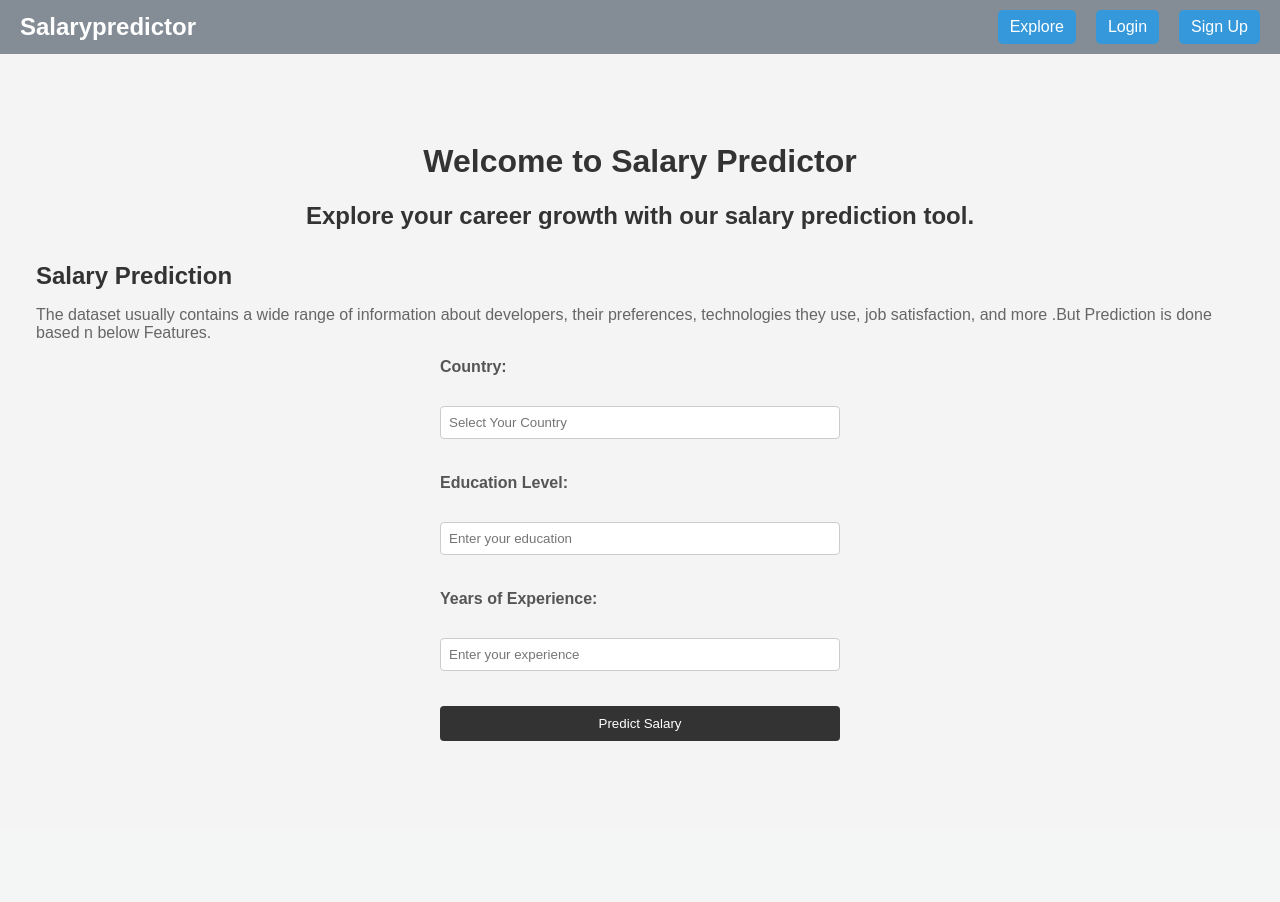
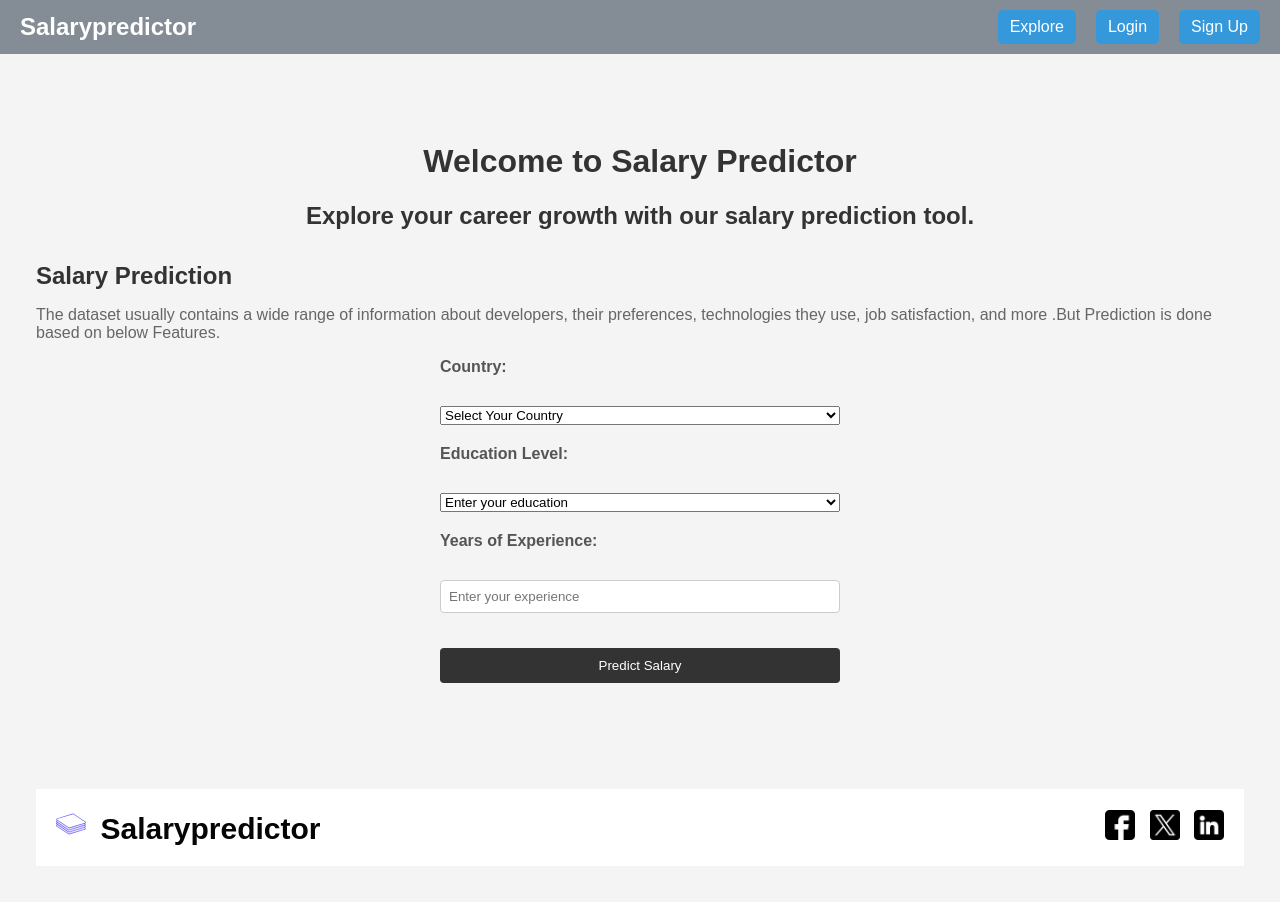
Before and after one commit to Gowthamchandu307/Salary-Prediction, a Flask app: page / in a window 1280 px wide. Before the commit the page ends 741 px from the top, so only its background shows below. Run offline with Flask 3, Linux system fonts and the light colour scheme; parts of the project's set-up code (start-up, migrations or seed data) failed here and were passed over; some libraries are stand-ins or nearby versions.

Commit message:
commit changes

```diff
--- a/app.py
+++ b/app.py
@@ -1,6 +1,7 @@
 import json
 import pickle
 from flask import Flask, request, app, jsonify, url_for, render_template
+#from forex_python.converter import CurrencyRates
 from sklearn.preprocessing import StandardScaler
 import numpy as np
 import pandas as pd
@@ -96,13 +97,12 @@ def predict():
         return render_template("home.html", prediction_text="Invalid input. Please provide values for all features.")
 
 
-
     final_input = scalar.transform([list(data.values())])
     output = regmodel.predict(final_input)[0]
 
 
     formatted_output = round(output, 2)
-    return render_template("home.html", prediction_text="{}".format(formatted_output))
+    return render_template("home.html", prediction_text="$ {} [annually]".format(formatted_output))
 
 if __name__ == "__main__":
     app.run(debug=True)
--- a/static/styles.css
+++ b/static/styles.css
@@ -157,3 +157,26 @@ button:hover {
   border: none;
   cursor: pointer;
 }
+
+.footer {
+  background-color: #fff;
+  color: white;
+  padding: 20px;
+  display: flex;
+  justify-content: space-between;
+  align-items: center;
+}
+.footer-left img {
+  width: 30px; /* Adjust the size of your logo */
+  margin-right: 10px;
+}
+
+.footer-right img {
+  width: 30px;
+  height: auto;
+  margin-left: 10px;
+}
+.footer-left span {
+  color: #050505;
+  font-weight: bold;
+  font-size: 30px;
--- a/templates/home.html
+++ b/templates/home.html
@@ -42,7 +42,7 @@
                                         <p class="body-copy">The dataset usually contains a wide range of information
                                             about developers, their preferences, technologies they use, job
                                             satisfaction, and more
-                                            .But Prediction is done based n below Features.
+                                            .But Prediction is done based on below Features.
 
                                         </p>
                                         <p>
@@ -50,12 +50,34 @@
                                             <form action="{{ url_for('predict')}}" method="post">
 
                                                 <label for="Country">Country:</label>
-                                                <input type="text" id="Country" name="Country"
-                                                    placeholder="Select Your Country">
+                                                <select class="form-select" aria-label="Default select example" name="Country">
+                                                    <option selected>Select Your Country</option>
+                                                    <option value="1">Australia</option>
+                                                    <option value="2">Brazil</option>
+                                                    <option value="3">Canada</option>
+                                                    <option value="4">France</option>
+                                                    <option value="5">Germany</option>
+                                                    <option value="6">India</option>
+                                                    <option value="7">Italy</option>
+                                                    <option value="8">Netherlands</option>
+                                                    <option value="9">Poland</option>
+                                                    <option value="10">Russian Federation</option>
+                                                    <option value="11">Spain</option>
+                                                    <option value="12">Sweden</option>
+                                                    <option value="13">United Kingdom</option>
+                                                    <option value="14">United States</option>
+                                                    <option value="15">Other</option>
+                                                  </select>
+
 
                                                 <label for="education">Education Level:</label>
-                                                <input type="text" id="education" name="education"
-                                                    placeholder="Enter your education">
+                                                <select class="form-select" aria-label="Default select example" name="education">
+                                                    <option selected>Enter your education</option>
+                                                    <option value="1">Bachelor’s degree</option>
+                                                    <option value="2">Master’s degree</option>
+                                                    <option value="3">Post grad</option>
+                                                    <option value="4">Less than a Bachelors</option>
+                                                  </select>
 
                                                 <label for="experience">Years of Experience:</label>
                                                 <input type="number" id="experience" name="experience"
@@ -78,9 +100,20 @@
                     </div>
                 </div>
             </div>
-
-
+            <br>
+            <br>
+            <br>
+            <footer class="footer">
+                <div class="footer-left">
+                    <img src="./static/logo.svg" >
+                    <span>Salarypredictor</span>
+                </div>
+                <div class="footer-right">
+                    <a href="https://facebook.com/" target="_blank"><img src="./static/facebook.png" ></a>
+                    <a href="https://twitter.com/" target="_blank"><img src="./static/twitter.png" ></a>
+                    <a href="https://linkedin.com/" target="_blank"><img src="./static/linkedin.png"></a>
+                </div>
+            </footer>
 
 </body>
-
 </html>
```
Also changed, not shown: static/facebook.png (added), static/linkedin.png (added), static/logo.svg (added), static/twitter.png (added), 3 other files.
